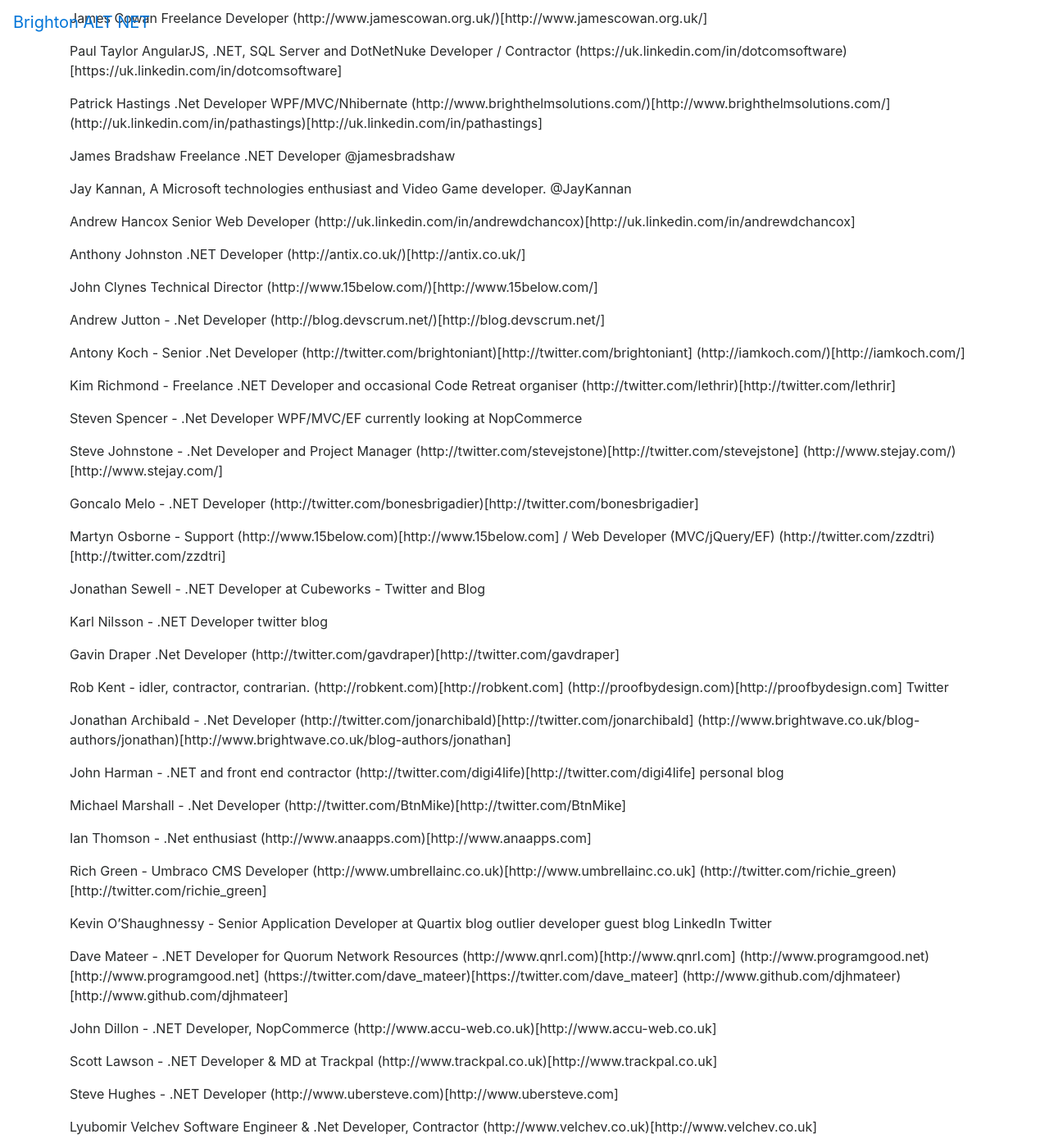
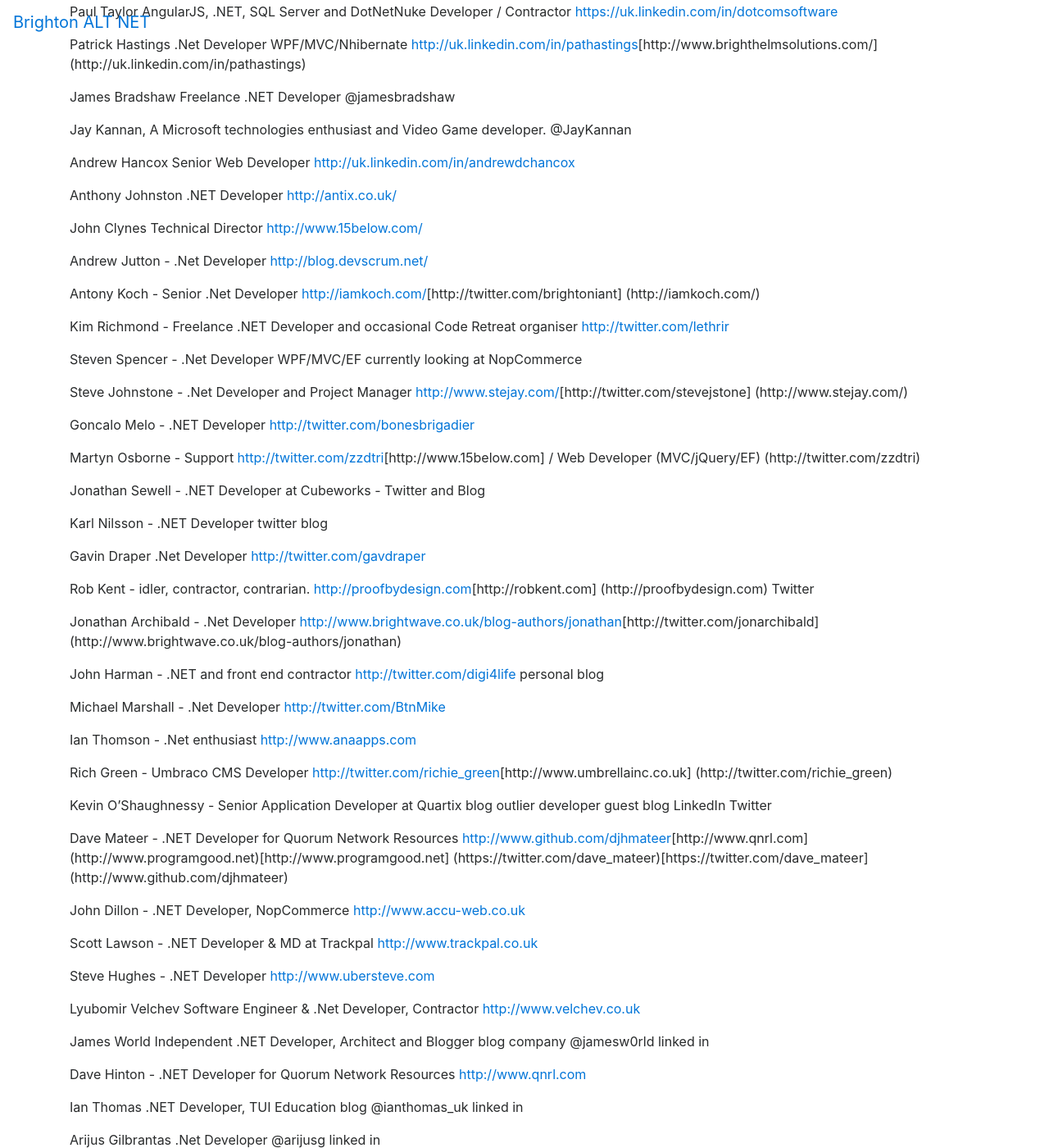
Before and after one commit to brighton-alt-net/brighton-alt-net.github.io, a Jekyll site: the page built from directory.md, in a window 1280 px wide and 1400 px high, scrolled down 1010 px. Shown: the whole window at 82% size. Built offline with Jekyll 4.4.1, drawn with Linux system fonts in a browser that asks for light colours; nearby versions of some CDN libraries; our own code applies the rules of GitHub Pages for plain Markdown files; some of the changed text lies outside the part shown.

Commit message:
Fix links in directory 2.

```diff
--- a/directory.md
+++ b/directory.md
@@ -2,111 +2,111 @@
 title:  "Directory"
 ---
 
-Mike Hadlow Freelance .NET Developer, Architect and Blogger (http://mikehadlow.com/)[http://mikehadlow.com/]
+Mike Hadlow Freelance .NET Developer, Architect and Blogger [http://mikehadlow.com/](http://mikehadlow.com/)
 
-Iain Holder .NET Developer (http://twitter.com/iainholder)[http://twitter.com/iainholder]
+Iain Holder .NET Developer [http://twitter.com/iainholder](http://twitter.com/iainholder)
 
 Keith Bloom, Freelance .Net developer blog @keith_bloom
 
-Graham Scott .NET Developer Twitter: (http://www.twitter.com/grahamscott)[http://www.twitter.com/grahamscott]
+Graham Scott .NET Developer Twitter: [http://www.twitter.com/grahamscott](http://www.twitter.com/grahamscott)
 
 Mark Perry .NET Developer
 
 Steve Mason Senior .NET Developer
 
-Mark Harrison .NET Developer (http://twitter.com/harrisonmeister)[http://twitter.com/harrisonmeister]
+Mark Harrison .NET Developer [http://twitter.com/harrisonmeister](http://twitter.com/harrisonmeister)
 
-Michelle Steele .NET/C++ Developer blog (http://twitter.com/octoberclub)[http://twitter.com/octoberclub]
+Michelle Steele .NET/C++ Developer blog [http://twitter.com/octoberclub](http://twitter.com/octoberclub)
 
 Dave Morrow .NET Developer blog
 
 Mike Hook .NET Developer blog twitter
 
-Andrew Cherry Developer/Architect (http://xyncro.com/)[http://xyncro.com/] (http://twitter.com/kolektiv)[http://twitter.com/kolektiv]
+Andrew Cherry Developer/Architect [http://twitter.com/kolektiv](http://xyncro.com/)[http://xyncro.com/] (http://twitter.com/kolektiv)
 
 Garry Shutler Developer blog twitter
 
 Paul Hadfield Senior .NET Developer blog twitter
 
-Iain Partington .NET Developer (http://twitter.com/ipartington)[http://twitter.com/ipartington]
+Iain Partington .NET Developer [http://twitter.com/ipartington](http://twitter.com/ipartington)
 
-Julian Samuel Freelance .NET Developer (http://www.juliansamuel.co.uk/)[http://www.juliansamuel.co.uk/]
+Julian Samuel Freelance .NET Developer [http://www.juliansamuel.co.uk/](http://www.juliansamuel.co.uk/)
 
-Duncan Goodall .NET Developer (http://twitter.com/duncangoodall)[http://twitter.com/duncangoodall]
+Duncan Goodall .NET Developer [http://twitter.com/duncangoodall](http://twitter.com/duncangoodall)
 
-Stamati-Crook Microsoft CRM and Sage 50 developer also interested in SMS/EPUB/DRUPAL (http://www.redware.com/)[http://www.redware.com/]
+Stamati-Crook Microsoft CRM and Sage 50 developer also interested in SMS/EPUB/DRUPAL [http://www.redware.com/](http://www.redware.com/)
 
-Marc Ziman Architect/Developer (http://flat9.wordpress.com/)[http://flat9.wordpress.com/] (http://twitter.com/marcziman)[http://twitter.com/marcziman]
+Marc Ziman Architect/Developer [http://twitter.com/marcziman](http://flat9.wordpress.com/)[http://flat9.wordpress.com/] (http://twitter.com/marcziman)
 
-Simon Harriyott .NET Developer Contractor (http://harriyott.com/)[http://harriyott.com/] @harriyott
+Simon Harriyott .NET Developer Contractor [http://harriyott.com/](http://harriyott.com/) @harriyott
 
-Steve Moss ASP.NET developer, Kentico CMS implementation (http://www.appetere.com/)[http://www.appetere.com/]
+Steve Moss ASP.NET developer, Kentico CMS implementation [http://www.appetere.com/](http://www.appetere.com/)
 
-Paul Hazells .NET Developer / Contractor (http://twitter.com/paul_bitsprint)[http://twitter.com/paul_bitsprint]
+Paul Hazells .NET Developer / Contractor [http://twitter.com/paul_bitsprint](http://twitter.com/paul_bitsprint)
 
-James Cowan Freelance Developer (http://www.jamescowan.org.uk/)[http://www.jamescowan.org.uk/]
+James Cowan Freelance Developer [http://www.jamescowan.org.uk/](http://www.jamescowan.org.uk/)
 
-Paul Taylor AngularJS, .NET, SQL Server and DotNetNuke Developer / Contractor (https://uk.linkedin.com/in/dotcomsoftware)[https://uk.linkedin.com/in/dotcomsoftware]
+Paul Taylor AngularJS, .NET, SQL Server and DotNetNuke Developer / Contractor [https://uk.linkedin.com/in/dotcomsoftware](https://uk.linkedin.com/in/dotcomsoftware)
 
-Patrick Hastings .Net Developer WPF/MVC/Nhibernate (http://www.brighthelmsolutions.com/)[http://www.brighthelmsolutions.com/] (http://uk.linkedin.com/in/pathastings)[http://uk.linkedin.com/in/pathastings]
+Patrick Hastings .Net Developer WPF/MVC/Nhibernate [http://uk.linkedin.com/in/pathastings](http://www.brighthelmsolutions.com/)[http://www.brighthelmsolutions.com/] (http://uk.linkedin.com/in/pathastings)
 
 James Bradshaw Freelance .NET Developer @jamesbradshaw
 
 Jay Kannan, A Microsoft technologies enthusiast and Video Game developer. @JayKannan
 
-Andrew Hancox Senior Web Developer (http://uk.linkedin.com/in/andrewdchancox)[http://uk.linkedin.com/in/andrewdchancox]
+Andrew Hancox Senior Web Developer [http://uk.linkedin.com/in/andrewdchancox](http://uk.linkedin.com/in/andrewdchancox)
 
-Anthony Johnston .NET Developer (http://antix.co.uk/)[http://antix.co.uk/]
+Anthony Johnston .NET Developer [http://antix.co.uk/](http://antix.co.uk/)
 
-John Clynes Technical Director (http://www.15below.com/)[http://www.15below.com/]
+John Clynes Technical Director [http://www.15below.com/](http://www.15below.com/)
 
-Andrew Jutton - .Net Developer (http://blog.devscrum.net/)[http://blog.devscrum.net/]
+Andrew Jutton - .Net Developer [http://blog.devscrum.net/](http://blog.devscrum.net/)
 
-Antony Koch - Senior .Net Developer (http://twitter.com/brightoniant)[http://twitter.com/brightoniant] (http://iamkoch.com/)[http://iamkoch.com/]
+Antony Koch - Senior .Net Developer [http://iamkoch.com/](http://twitter.com/brightoniant)[http://twitter.com/brightoniant] (http://iamkoch.com/)
 
-Kim Richmond - Freelance .NET Developer and occasional Code Retreat organiser (http://twitter.com/lethrir)[http://twitter.com/lethrir]
+Kim Richmond - Freelance .NET Developer and occasional Code Retreat organiser [http://twitter.com/lethrir](http://twitter.com/lethrir)
 
 Steven Spencer - .Net Developer WPF/MVC/EF currently looking at NopCommerce
 
-Steve Johnstone - .Net Developer and Project Manager (http://twitter.com/stevejstone)[http://twitter.com/stevejstone] (http://www.stejay.com/)[http://www.stejay.com/]
+Steve Johnstone - .Net Developer and Project Manager [http://www.stejay.com/](http://twitter.com/stevejstone)[http://twitter.com/stevejstone] (http://www.stejay.com/)
 
-Goncalo Melo - .NET Developer (http://twitter.com/bonesbrigadier)[http://twitter.com/bonesbrigadier]
+Goncalo Melo - .NET Developer [http://twitter.com/bonesbrigadier](http://twitter.com/bonesbrigadier)
 
-Martyn Osborne - Support (http://www.15below.com)[http://www.15below.com] / Web Developer (MVC/jQuery/EF) (http://twitter.com/zzdtri)[http://twitter.com/zzdtri]
+Martyn Osborne - Support [http://twitter.com/zzdtri](http://www.15below.com)[http://www.15below.com] / Web Developer (MVC/jQuery/EF) (http://twitter.com/zzdtri)
 
 Jonathan Sewell - .NET Developer at Cubeworks  - Twitter and Blog
 
 Karl Nilsson - .NET Developer twitter blog
 
-Gavin Draper .Net Developer (http://twitter.com/gavdraper)[http://twitter.com/gavdraper]
+Gavin Draper .Net Developer [http://twitter.com/gavdraper](http://twitter.com/gavdraper)
 
-Rob Kent - idler, contractor, contrarian. (http://robkent.com)[http://robkent.com] (http://proofbydesign.com)[http://proofbydesign.com] Twitter
+Rob Kent - idler, contractor, contrarian. [http://proofbydesign.com](http://robkent.com)[http://robkent.com] (http://proofbydesign.com) Twitter
 
-Jonathan Archibald - .Net Developer (http://twitter.com/jonarchibald)[http://twitter.com/jonarchibald] (http://www.brightwave.co.uk/blog-authors/jonathan)[http://www.brightwave.co.uk/blog-authors/jonathan]
+Jonathan Archibald - .Net Developer [http://www.brightwave.co.uk/blog-authors/jonathan](http://twitter.com/jonarchibald)[http://twitter.com/jonarchibald] (http://www.brightwave.co.uk/blog-authors/jonathan)
 
-John Harman - .NET and front end contractor (http://twitter.com/digi4life)[http://twitter.com/digi4life] personal blog
+John Harman - .NET and front end contractor [http://twitter.com/digi4life](http://twitter.com/digi4life) personal blog
 
-Michael Marshall - .Net Developer (http://twitter.com/BtnMike)[http://twitter.com/BtnMike]
+Michael Marshall - .Net Developer [http://twitter.com/BtnMike](http://twitter.com/BtnMike)
 
-Ian Thomson - .Net enthusiast (http://www.anaapps.com)[http://www.anaapps.com]
+Ian Thomson - .Net enthusiast [http://www.anaapps.com](http://www.anaapps.com)
 
-Rich Green - Umbraco CMS Developer (http://www.umbrellainc.co.uk)[http://www.umbrellainc.co.uk] (http://twitter.com/richie_green)[http://twitter.com/richie_green]
+Rich Green - Umbraco CMS Developer [http://twitter.com/richie_green](http://www.umbrellainc.co.uk)[http://www.umbrellainc.co.uk] (http://twitter.com/richie_green)
 
 Kevin O'Shaughnessy - Senior Application Developer at Quartix blog outlier developer guest blog LinkedIn Twitter
 
-Dave Mateer - .NET Developer for Quorum Network Resources (http://www.qnrl.com)[http://www.qnrl.com] (http://www.programgood.net)[http://www.programgood.net] (https://twitter.com/dave_mateer)[https://twitter.com/dave_mateer] (http://www.github.com/djhmateer)[http://www.github.com/djhmateer]
+Dave Mateer - .NET Developer for Quorum Network Resources [http://www.github.com/djhmateer](http://www.qnrl.com)[http://www.qnrl.com] (http://www.programgood.net)[http://www.programgood.net] (https://twitter.com/dave_mateer)[https://twitter.com/dave_mateer] (http://www.github.com/djhmateer)
 
-John Dillon - .NET Developer, NopCommerce (http://www.accu-web.co.uk)[http://www.accu-web.co.uk]
+John Dillon - .NET Developer, NopCommerce [http://www.accu-web.co.uk](http://www.accu-web.co.uk)
 
-Scott Lawson - .NET Developer & MD at Trackpal (http://www.trackpal.co.uk)[http://www.trackpal.co.uk]
+Scott Lawson - .NET Developer & MD at Trackpal [http://www.trackpal.co.uk](http://www.trackpal.co.uk)
 
-Steve Hughes - .NET Developer (http://www.ubersteve.com)[http://www.ubersteve.com]
+Steve Hughes - .NET Developer [http://www.ubersteve.com](http://www.ubersteve.com)
 
-Lyubomir Velchev Software Engineer & .Net Developer, Contractor (http://www.velchev.co.uk)[http://www.velchev.co.uk]
+Lyubomir Velchev Software Engineer & .Net Developer, Contractor [http://www.velchev.co.uk](http://www.velchev.co.uk)
 
 James World Independent .NET Developer, Architect and Blogger blog company @jamesw0rld linked in
 
-Dave Hinton - .NET Developer for Quorum Network Resources (http://www.qnrl.com)[http://www.qnrl.com]
+Dave Hinton - .NET Developer for Quorum Network Resources [http://www.qnrl.com](http://www.qnrl.com)
 
 Ian Thomas .NET Developer, TUI Education blog @ianthomas_uk linked in
 
```
